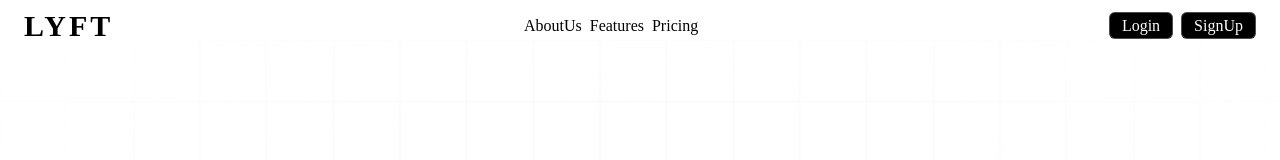
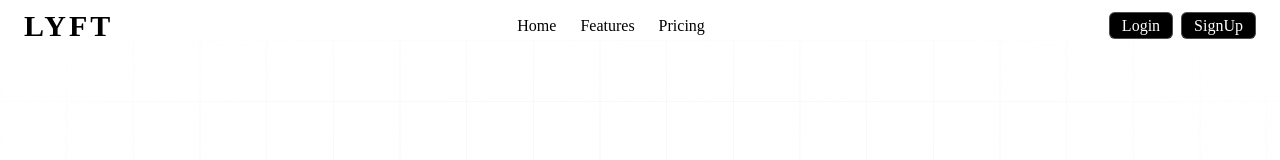
Before and after one commit to Harshalvk/LYFT, a React (Vite) app: page / in a window 1280 px wide. Shown: the top 160 px of the page. Built offline with nearby package versions, Linux system fonts and the light colour scheme; a web font is replaced by a local one.

Commit message:
ADD: Smooth Scroll effect

```diff
--- a/package.json
+++ b/package.json
@@ -13,11 +13,13 @@
     "framer-motion": "^11.2.13",
     "lucide-react": "^0.400.0",
     "react": "^18.3.1",
-    "react-dom": "^18.3.1"
+    "react-dom": "^18.3.1",
+    "react-scroll": "^1.9.0"
   },
   "devDependencies": {
     "@types/react": "^18.3.3",
     "@types/react-dom": "^18.3.0",
+    "@types/react-scroll": "^1.8.10",
     "@typescript-eslint/eslint-plugin": "^7.13.1",
     "@typescript-eslint/parser": "^7.13.1",
     "@vitejs/plugin-react": "^4.3.1",
--- a/src/components/FeaturesSection.tsx
+++ b/src/components/FeaturesSection.tsx
@@ -3,7 +3,10 @@ import TagLine from "./TagLine";
 
 const FeaturesSection = () => {
   return (
-    <div className="flex items-center p-10 justify-center flex-col">
+    <section
+      id="features"
+      className="flex items-center p-10 justify-center flex-col"
+    >
       <TagLine>Features</TagLine>
       <h2 className="font-extrabold font-display text-3xl mb-8 pt-3">
         Intelligent Form Building
@@ -21,7 +24,7 @@ const FeaturesSection = () => {
           </div>
         ))}
       </div>
-    </div>
+    </section>
   );
 };
 
--- a/src/components/Hero.tsx
+++ b/src/components/Hero.tsx
@@ -4,7 +4,7 @@ import Tag from "./Tag";
 
 const Hero = () => {
   return (
-    <section className="hero-section text-center flex-col mt-16 sm:mt-32 overflow-hidden ">
+    <section id="hero" className="hero-section text-center flex-col mt-16 sm:mt-32 overflow-hidden ">
       <Tag>
         <div className="flex items-center">
           <span className="font-display font-semibold overflow-visible">
--- a/src/components/NavBar.tsx
+++ b/src/components/NavBar.tsx
@@ -1,4 +1,5 @@
 import { useMotionValueEvent, useScroll } from "framer-motion";
+import { Link } from "react-scroll";
 import { useState } from "react";
 import MobileMenu from "./MobileMenu";
 const NavBar = () => {
@@ -25,15 +26,42 @@ const NavBar = () => {
       >
         <h1 className="text-3xl font-extrabold tracking-widest">LYFT</h1>
         <nav className="hidden md:block">
-          <ul className="flex gap-2">
+          <ul className="flex gap-6">
             <li>
-              <a href="/">AboutUs</a>
+              <Link
+                to="hero"
+                spy={true}
+                smooth={true}
+                offset={-250}
+                duration={1000}
+                className="cursor-pointer"
+              >
+                Home
+              </Link>
             </li>
             <li>
-              <a href="/">Features</a>
+              <Link
+                to="features"
+                spy={true}
+                smooth={true}
+                offset={-50}
+                duration={1000}
+                className="cursor-pointer"
+              >
+                Features
+              </Link>
             </li>
             <li>
-              <a href="/">Pricing</a>
+              <Link
+                to="pricing"
+                spy={true}
+                smooth={true}
+                offset={0}
+                duration={1000}
+                className="cursor-pointer"
+              >
+                Pricing
+              </Link>
             </li>
           </ul>
         </nav>
@@ -51,7 +79,7 @@ const NavBar = () => {
             SignUp
           </a>
         </div>
-        <MobileMenu/>
+        <MobileMenu />
       </div>
     </>
   );
--- a/src/components/PricingSection.tsx
+++ b/src/components/PricingSection.tsx
@@ -4,7 +4,10 @@ import TagLine from "./TagLine";
 
 const PricingSection = () => {
   return (
-    <div className="flex text-center p-10 items-center justify-center flex-col">
+    <section
+      id="pricing"
+      className="flex text-center p-10 items-center justify-center flex-col"
+    >
       <TagLine>Pricing</TagLine>
       <h2 className="font-display font-bold text-3xl mb-8 pt-3">
         Flexible Pricing to Fit Your Growth
@@ -14,7 +17,7 @@ const PricingSection = () => {
           <PlanCard key={index} {...plan} />
         ))}
       </div>
-    </div>
+    </section>
   );
 };
 
```
Also changed, not shown: 1 other file (tests, documents, lock files or other folders).
